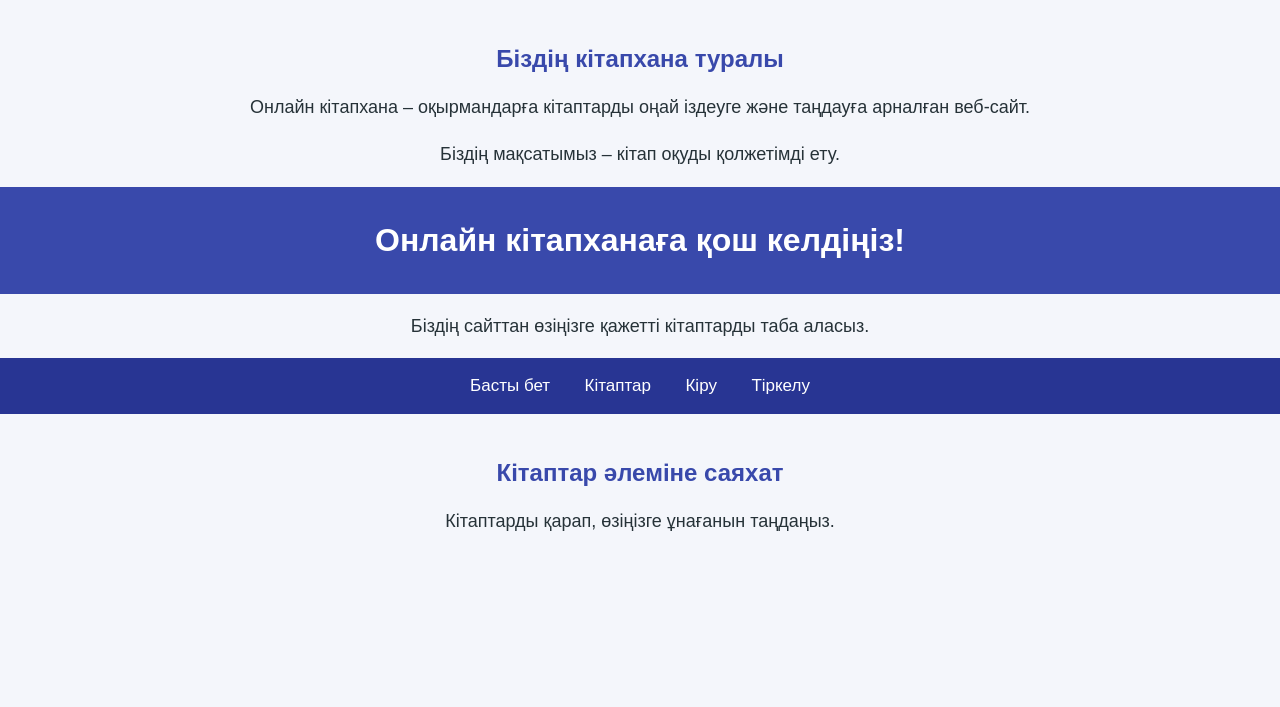
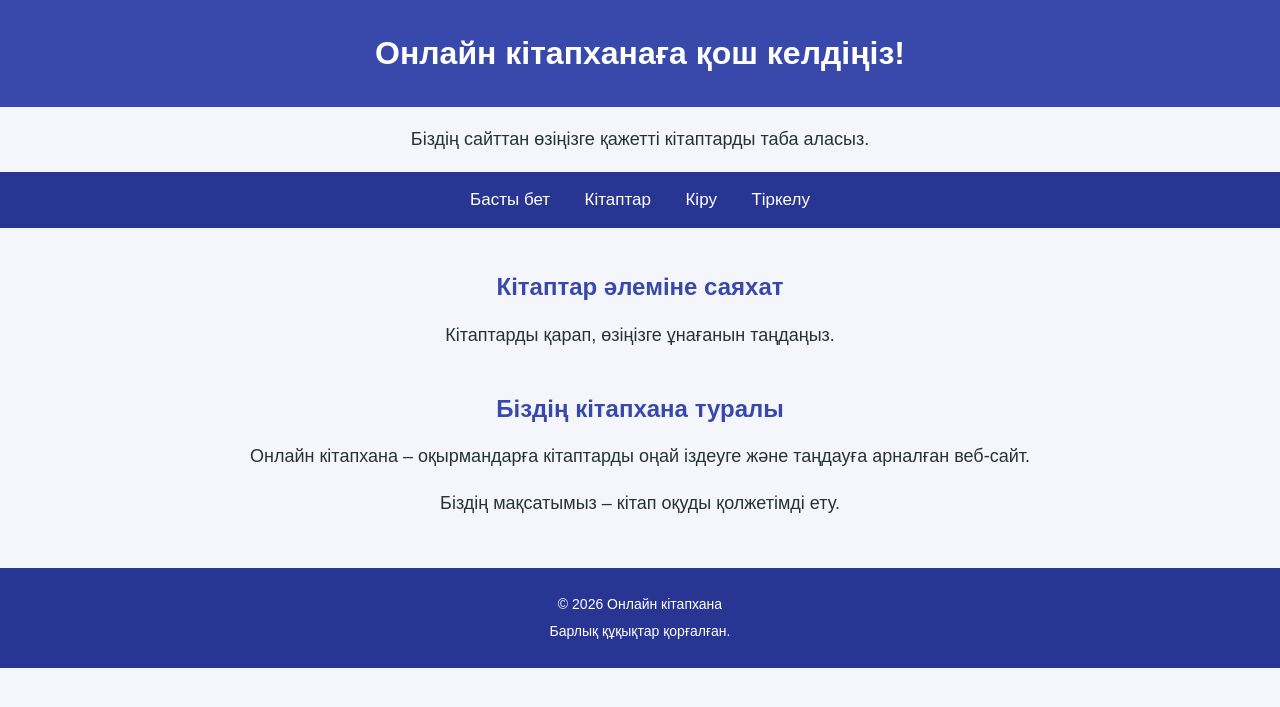
Before and after one commit to SalykAkerke06/online-library-php, a PHP site: page / in a window 1280 px wide. Shown: the top 707 px of the page. Run offline with PHP 8.4, Linux system fonts and the light colour scheme.

Commit message:
Week 9: Add footer and improve design

```diff
--- a/css/style.css
+++ b/css/style.css
@@ -147,3 +147,17 @@ p {
 .auth-form button:hover {
 	background-color: #283593;
 }
+
+/* Сайттың төменгі бөлігі */
+footer {
+	background-color: #283593;
+	color: white;
+	text-align: center;
+	padding: 20px;
+	margin-top: 50px;
+}
+
+footer p {
+	font-size: 14px;
+	margin: 5px;
+}
--- a/index.html
+++ b/index.html
@@ -6,16 +6,6 @@
 		<title>Онлайн кітапхана</title>
 		<link rel="stylesheet" href="css/style.css" />
 	</head>
-
-	<section class="about">
-		<h2>Біздің кітапхана туралы</h2>
-		<p>
-			Онлайн кітапхана – оқырмандарға кітаптарды оңай іздеуге және таңдауға
-			арналған веб-сайт.
-		</p>
-		<p>Біздің мақсатымыз – кітап оқуды қолжетімді ету.</p>
-	</section>
-
 	<body>
 		<h1>Онлайн кітапханаға қош келдіңіз!</h1>
 		<p>Біздің сайттан өзіңізге қажетті кітаптарды таба аласыз.</p>
@@ -29,5 +19,18 @@
 
 		<h2>Кітаптар әлеміне саяхат</h2>
 		<p>Кітаптарды қарап, өзіңізге ұнағанын таңдаңыз.</p>
+		<section class="about">
+			<h2>Біздің кітапхана туралы</h2>
+			<p>
+				Онлайн кітапхана – оқырмандарға кітаптарды оңай іздеуге және таңдауға
+				арналған веб-сайт.
+			</p>
+			<p>Біздің мақсатымыз – кітап оқуды қолжетімді ету.</p>
+		</section>
+
+		<footer>
+			<p>© 2026 Онлайн кітапхана</p>
+			<p>Барлық құқықтар қорғалған.</p>
+		</footer>
 	</body>
 </html>
```
